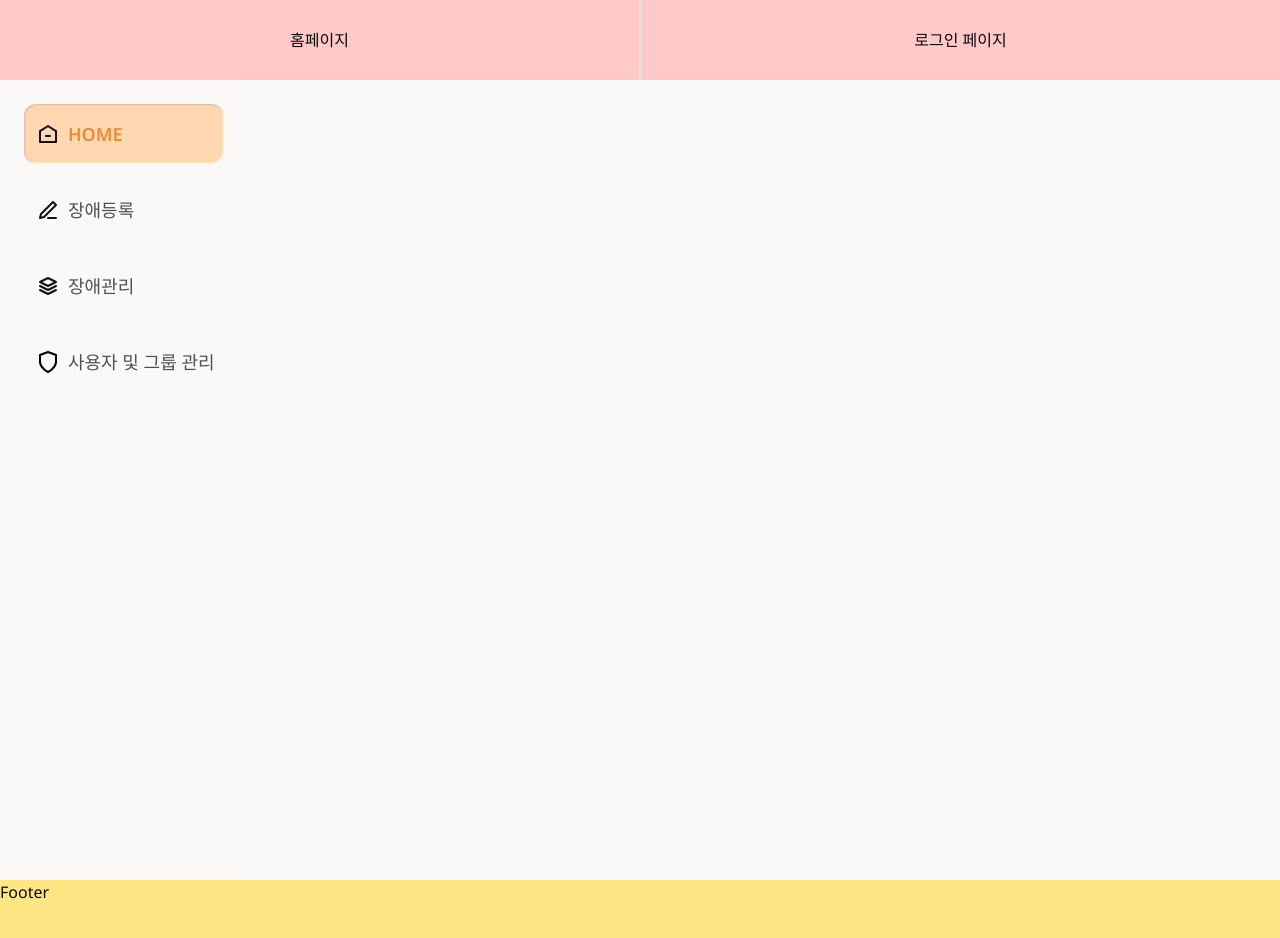
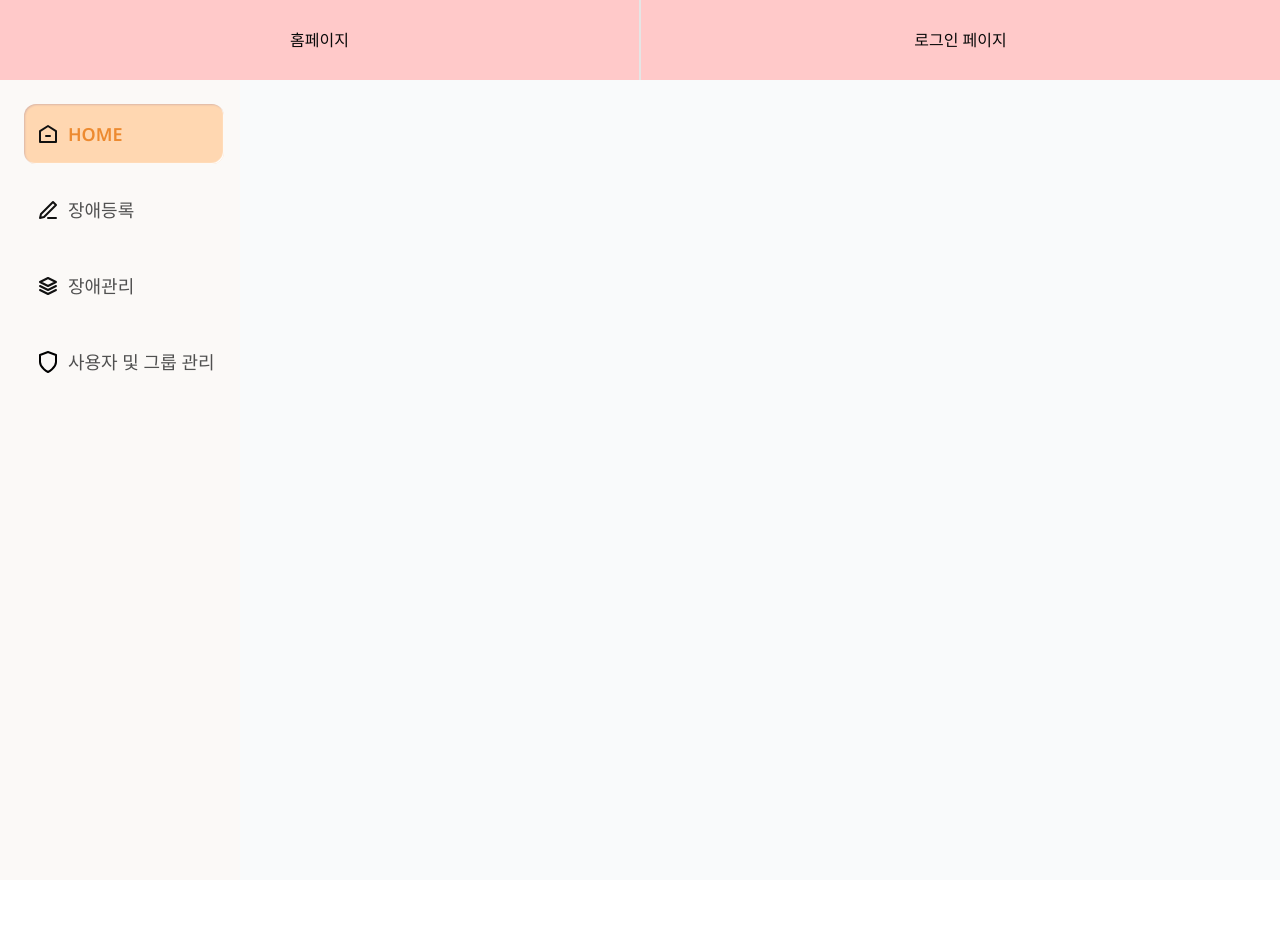
Before and after one commit to swyp-2-team/frontier, a React (Vite) app: page / in a window 1280 px wide. Shown: the top 938 px of the page. After the commit the page ends 880 px from the top, so only its background shows below. Built offline with nearby package versions, Linux system fonts and the light colour scheme; a web font is replaced by a local one.

Commit message:
feat: Layout 에서 footer 삭제

```diff
--- a/src/shared/components/Layouts/Layout.tsx
+++ b/src/shared/components/Layouts/Layout.tsx
@@ -6,7 +6,6 @@ export default function Layout() {
     <>
       <Header></Header>
       <Outlet />
-      <footer className="h-20 bg-amber-200">Footer</footer>
     </>
   );
 }
```
